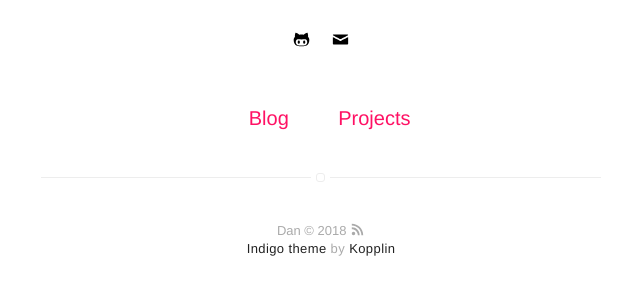
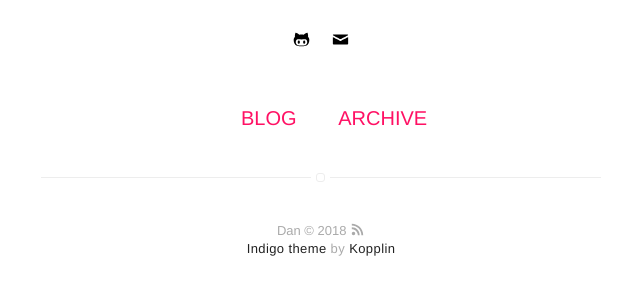
Before and after one commit to DanDanD-an/DanDanD-an.github.io, a Jekyll site: the page built from index.html, in a window 1280 px wide. Shown: the part 363-658 px from the top of the page, without its empty margins (319-959 px from the left). Built offline with Jekyll 4.4.1, drawn with Linux system fonts in a browser that asks for light colours.

```diff
--- a/_includes/nav.html
+++ b/_includes/nav.html
@@ -1,47 +1,23 @@
 <nav class="{% if page.title == "Home" %}nav-home{% else %}nav{% endif %}">
     <ul class="list">
+        {% if page.title == "Home" %}
+            <li class="item">
+                <a class="link" href="{{ site.url }}/blog">BLOG</a>
+                <a class="link" href="{{ site.url }}/categories">ARCHIVE</a>
+                <!-- <a class="link" href="{{ site.url }}/projects">PROJECTS</a> -->
+            </li>
+        {% endif %}
+
         {% if page.title != "Home" %}
             <li class="item">
                 <a class="link" href="{{ site.url }}/">Home</a>
+                <a class="link" href="{{ site.url }}/blog">Blog</a>
+                <a class="link" href="{{ site.url }}/projects">Project</a>
+                <a class="link" href="{{ site.url }}/categories">Archive</a>
+                <!-- <a class="link" href="{{ site.url }}/tags">Tags</a> -->
             </li>
-        {% endif %}
-
-        {% if site.blog == true %}
-            {% if page.title != "Blog" %}
-                <li class="item">
-                    <a class="link" href="{{ site.url }}/blog">Blog</a>
-                </li>
-            {% endif %}
-        {% endif %}
-
-        {% if site.categories == true %}
-            {% if page.title != "Categories" %}
-                <li class="item">
-                    <a class="link" href="{{ site.url }}/categories">categories</a>
-                </li>
-            {% endif %}
-        {% endif %}
-
-        {% if site.projects == true %}
-            {% if page.title != "Projects" %}
-                <li class="item">
-                    <a class="link" href="{{ site.url }}/projects">Projects</a>
-                </li>
-            {% endif %}
-        {% endif %}
-
-        {% if site.about == true %}
-            {% if page.title != "About" %}
-                <li class="item">
-                    <a class="link" href="{{ site.url }}/about">About</a>
-                </li>
-            {% endif %}
-        {% endif %}
-
-        {% if site.resume == true %}
-            <li class="item">
-                <a class="link" href="{% if site.resume-external %}{{ site.resume-url }}{% else %}{{ site.url }}/{{ site.resume-url }}{% endif %}">Résumé</a>
-            </li>
+            <br>
+            <!-- <a href="/search/"><img src="/assets/images/icon/search.png" width="90px" style="float:right" /></a> -->
         {% endif %}
     </ul>
 </nav>
```
Also changed, not shown: categories.html (+5 -9 lines).
